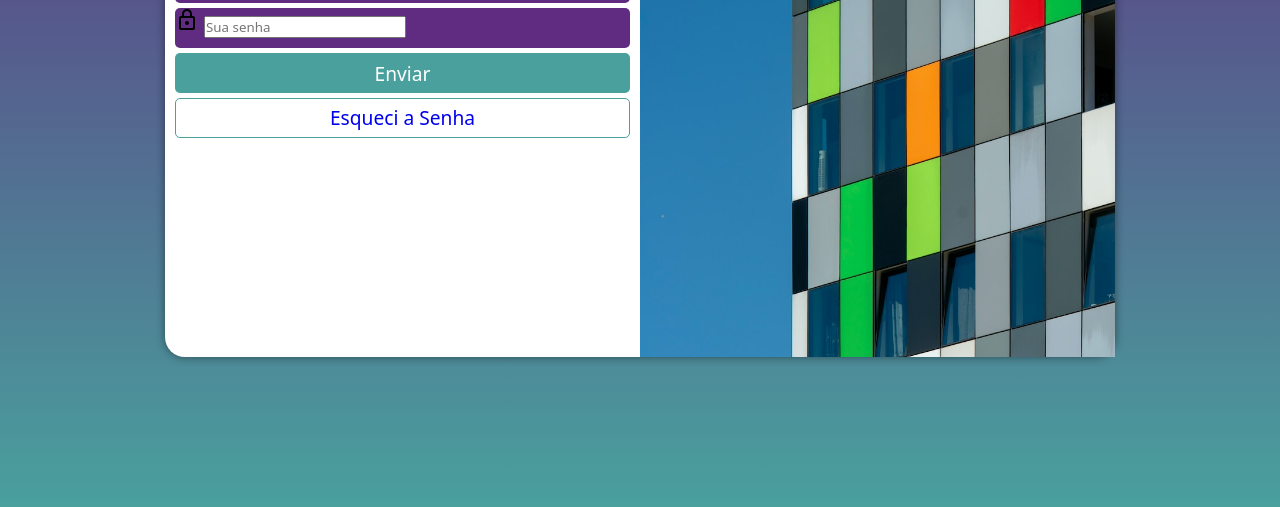
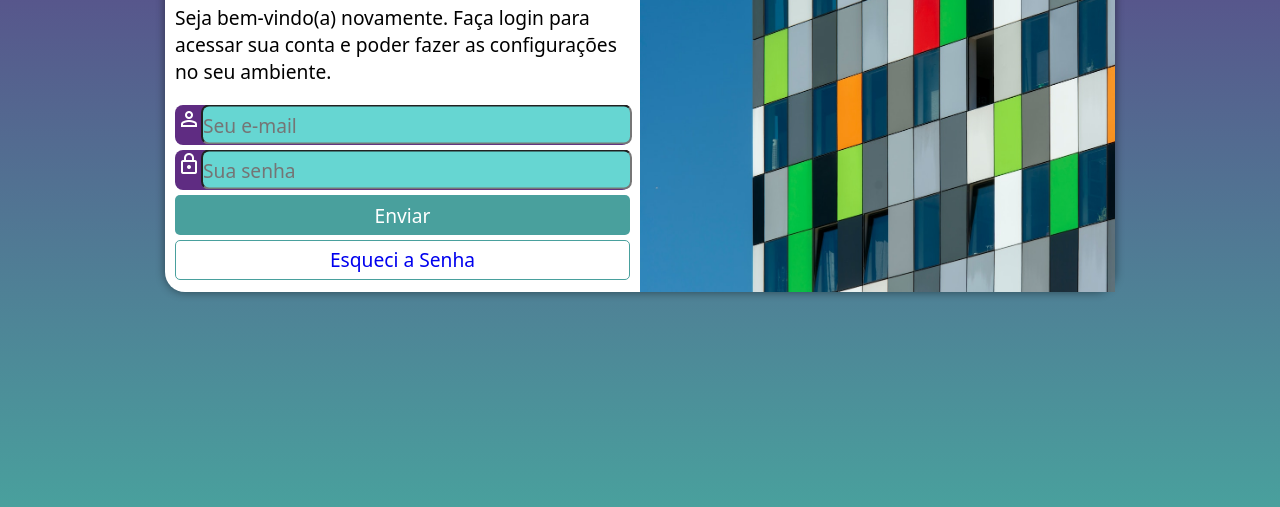
Before and after one commit to GomesYago/projeto-login, a plain HTML site: page index.html in a window 1280 px wide. Shown: the part 293-800 px from the top of the page. Drawn offline with nearby package versions, Linux system fonts and the light colour scheme.

Commit message:
finalizei projeto login

```diff
--- a/estilos/mediaq.css
+++ b/estilos/mediaq.css
@@ -6,6 +6,7 @@
     }
     section#login{
         width: 80vw;
+        height: 290px;
     }
     section#login > div#imagem {
         float: left;
@@ -16,6 +17,7 @@
         float: right;
         width: 60%;
     }
+
 }
 @media screen and (min-width: 992px ){
     body{
@@ -24,6 +26,7 @@
 
     section#login{
         width: 950px;
+        height: 370px;
     }
     section#login > div#imagem{
         float: right;
@@ -35,4 +38,11 @@
         width: 50%;
        font-size: 1.2em;
     }
+    div#formulario > h1{
+        font-size: 2em;
+    }
+    div#formulario > p {
+        font-size: 1em;
+        margin: 20px 0px;
+    }
 }
--- a/estilos/style.css
+++ b/estilos/style.css
@@ -32,10 +32,10 @@ section#login{
     position: absolute;
     top: 50%;
     left: 50%;
-    transform: translate(-50%, -50%);
+
     box-shadow: 0px 0px 10px rgba(0, 0, 0, 0.459);
     transition: width 0.3s, height 0.3s;
-    transition-timing-function: ease;
+    transition-timing-function: ease;transform: translate(-50%, -50%);
 }
 section#login > div#imagem{
     display: block;
@@ -60,11 +60,29 @@ form > .campo{
     display: block;
     width: 100%;
     height: 40px;
-    border-radius: 5px;
+    border-radius: 8px;
     margin: 5px 0px;
 }
 div.campo > label{
     display: none;
+}
+div.campo > i {
+    color: white;
+    width: 40px;
+    padding: 2px;
+    height: 100%;
+}
+div.campo > input{
+    background-color: #66d6d2;
+    font-size: 1em;
+    width: calc(100% - 24.5px);
+    height: 100%;
+    border-radius: 8px;
+    transform: translateY(-40.5px)translate(26px);
+
+}
+div.campo > input:focus-within{
+    background-color: white;
 }
 div#formulario > p{
     font-size: 0.8em;
```
